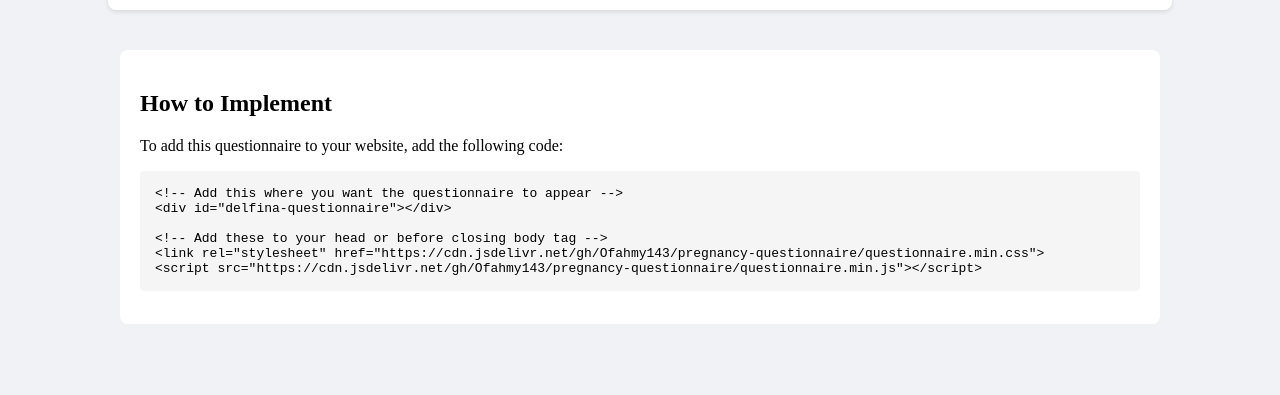
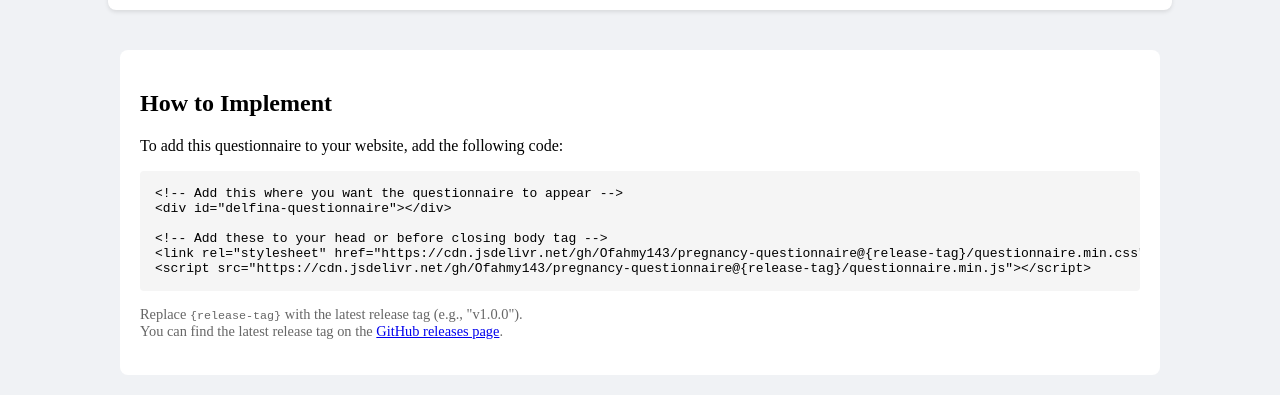
Before and after one commit to Ofahmy143/pregnancy-questionnaire, a plain HTML site: page index.html in a window 1280 px wide. Shown: the part 1729-2124 px from the top of the page. Before the commit the page ends 2073 px from the top, so only its background shows below. Drawn offline with Linux system fonts and the light colour scheme.

Commit message:
feat: add a license and update workflow to work with releases

```diff
--- a/index.html
+++ b/index.html
@@ -4,7 +4,7 @@
     <meta charset="UTF-8" />
     <meta name="viewport" content="width=device-width, initial-scale=1.0" />
     <title>Delfina Questionnaire Demo</title>
-    <link rel="stylesheet" href="questionnaire.min.css" />
+    <link rel="stylesheet" href="questionnaire.css" />
   </head>
   <body
     style="background: #f0f2f5; min-height: 100vh; margin: 0; padding: 20px"
@@ -36,10 +36,21 @@
 &lt;div id="delfina-questionnaire">&lt;/div>
 
 &lt;!-- Add these to your head or before closing body tag -->
-&lt;link rel="stylesheet" href="https://cdn.jsdelivr.net/gh/Ofahmy143/pregnancy-questionnaire/questionnaire.min.css">
-&lt;script src="https://cdn.jsdelivr.net/gh/Ofahmy143/pregnancy-questionnaire/questionnaire.min.js">&lt;/script></pre
+&lt;link rel="stylesheet" href="https://cdn.jsdelivr.net/gh/Ofahmy143/pregnancy-questionnaire@{release-tag}/questionnaire.min.css">
+&lt;script src="https://cdn.jsdelivr.net/gh/Ofahmy143/pregnancy-questionnaire@{release-tag}/questionnaire.min.js">&lt;/script></pre
       >
+      <p style="margin-top: 15px; font-size: 0.9em; color: #666">
+        Replace <code>{release-tag}</code> with the latest release tag (e.g.,
+        "v1.0.0").
+        <br />
+        You can find the latest release tag on the
+        <a
+          href="https://github.com/Ofahmy143/pregnancy-questionnaire/releases"
+          target="_blank"
+          >GitHub releases page</a
+        >.
+      </p>
     </div>
-    <script src="questionnaire.min.js"></script>
+    <script src="questionnaire.js"></script>
   </body>
 </html>
```
Also changed, not shown: questionnaire.min.css (deleted), questionnaire.min.js (deleted), 4 other files.
